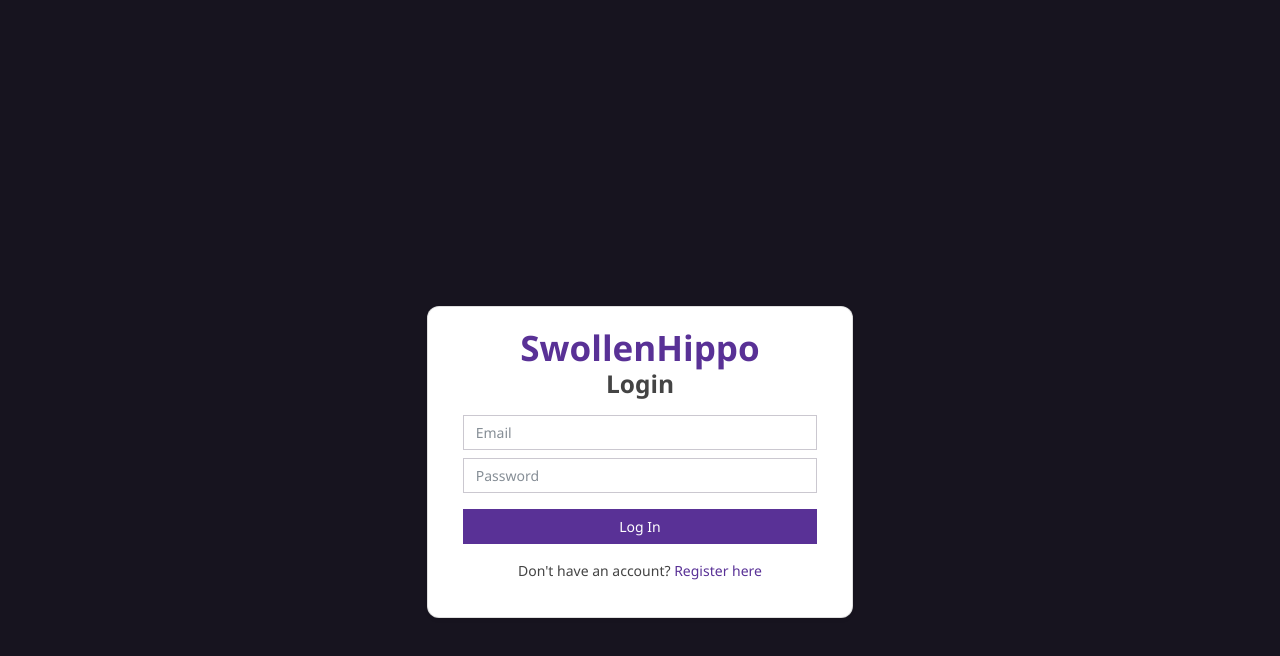
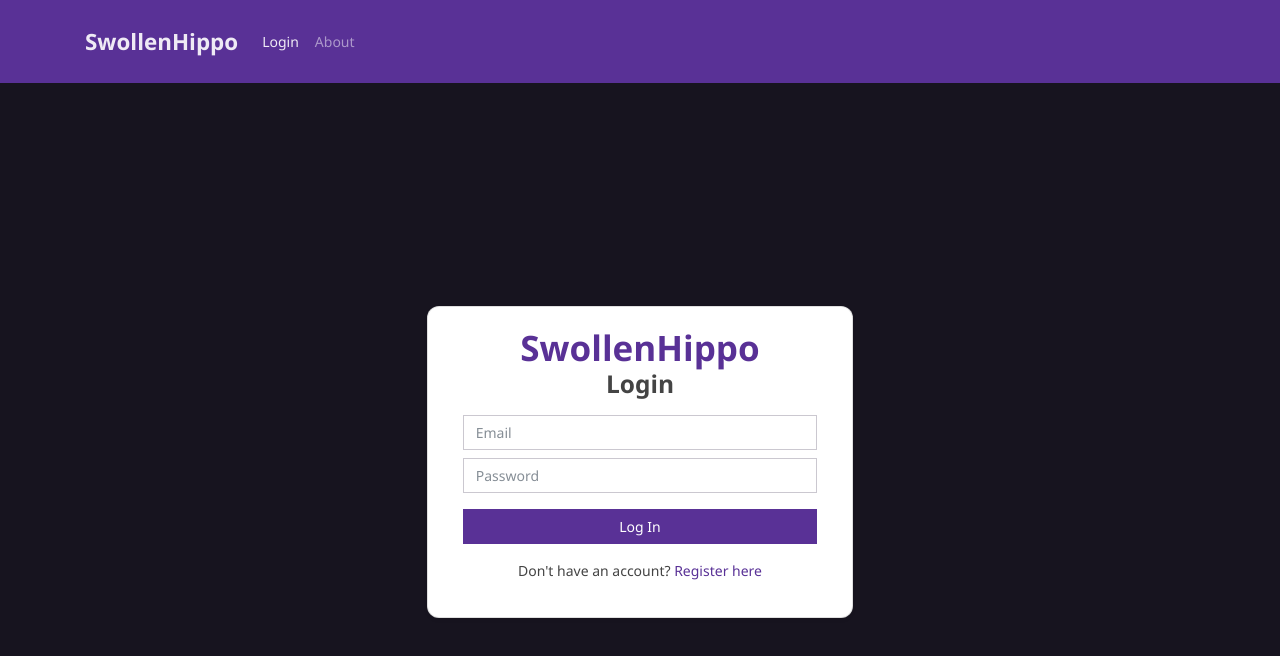
Before and after one commit to MckyeShrum00/CSC3100-Final-Project, a plain HTML site: page CSC 3100 Final Project/Project/index.html in a window 1280 px wide. Drawn offline with nearby package versions, Linux system fonts and the light colour scheme; some packages are replaced by stand-ins of ours; a script that the page names is missing.

Commit message:
more testing to fix index main page

```diff
--- a/CSC 3100 Final Project/Project/index.html
+++ b/CSC 3100 Final Project/Project/index.html
@@ -8,6 +8,27 @@
   <link rel="stylesheet" href="css/styles.css">
 </head>
 <body class="bg-dark">
+  <!-- Navbar -->
+  <nav class="navbar navbar-expand-lg navbar-dark bg-primary fixed-top">
+    <div class="container">
+      <a class="navbar-brand" href="index.html">SwollenHippo</a>
+      <button class="navbar-toggler" type="button" data-bs-toggle="collapse" data-bs-target="#navbarNav"
+        aria-controls="navbarNav" aria-expanded="false" aria-label="Toggle navigation">
+        <span class="navbar-toggler-icon"></span>
+      </button>
+      <div class="collapse navbar-collapse" id="navbarNav">
+        <ul class="navbar-nav ms-auto">
+          <li class="nav-item">
+            <a class="nav-link active" href="index.html">Login</a>
+          </li>
+          <li class="nav-item">
+            <a class="nav-link" href="pages/landing.html">About</a>
+          </li>
+        </ul>
+      </div>
+    </div>
+  </nav>
+
   <div class="d-flex justify-content-center align-items-center vh-100 flex-column">
     <!-- Login Form -->
     <form class="card col-12 col-md-5 col-lg-4 mb-3" id="frmLogin" aria-label="Login Form">
@@ -86,6 +107,7 @@
             Swal.fire({ title: 'Success', text: 'Login successful!', icon: 'success' }).then(() => {
               localStorage.setItem('auth_token', data.token)
 
+              // Redirect based on userType
               if (data.user.userType === 'admin') {
                 window.location.href = '/CSC 3100 Final Project/Project/pages/admin-dashboard.html'
               } else if (data.user.userType === 'student') {
```
